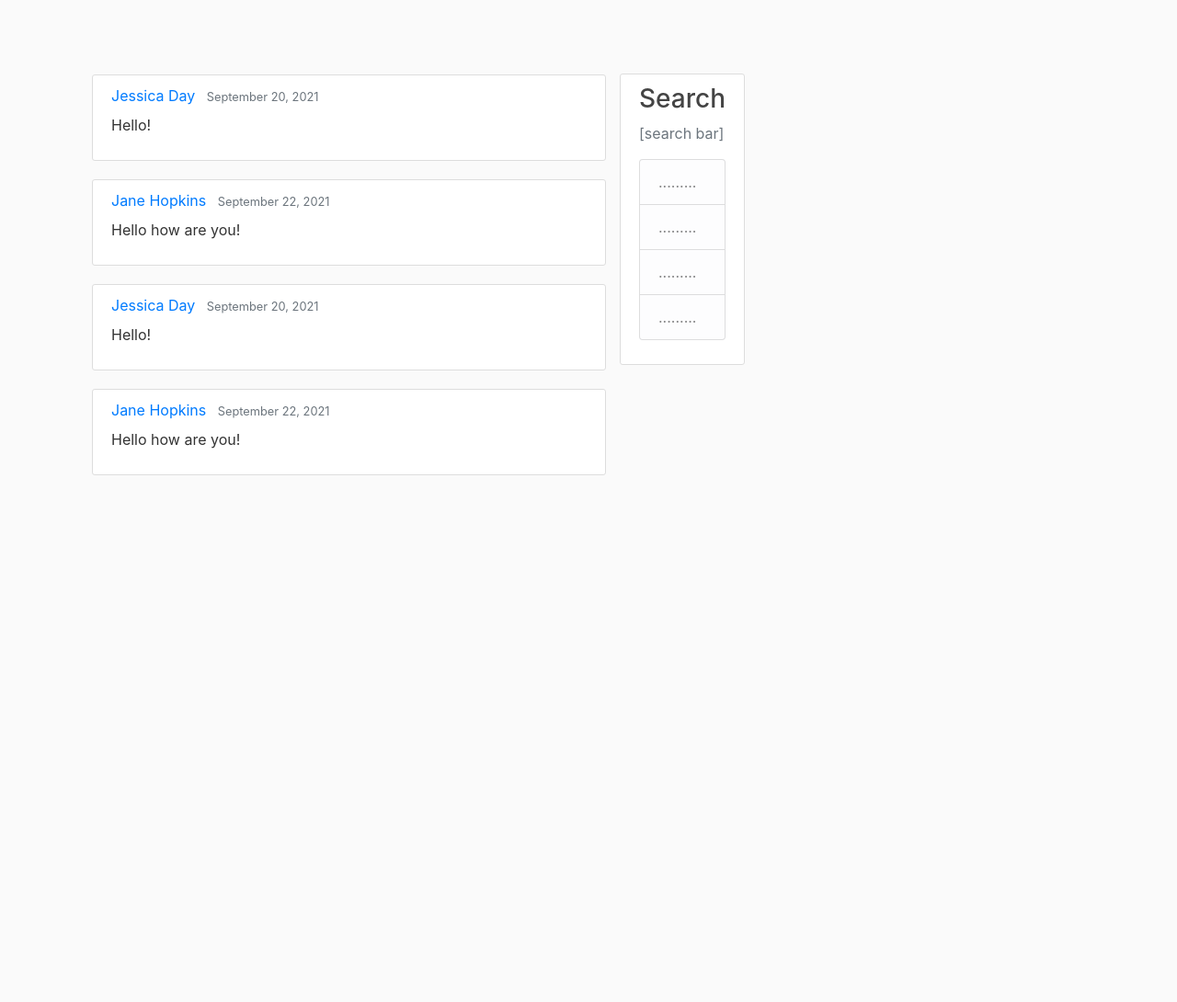
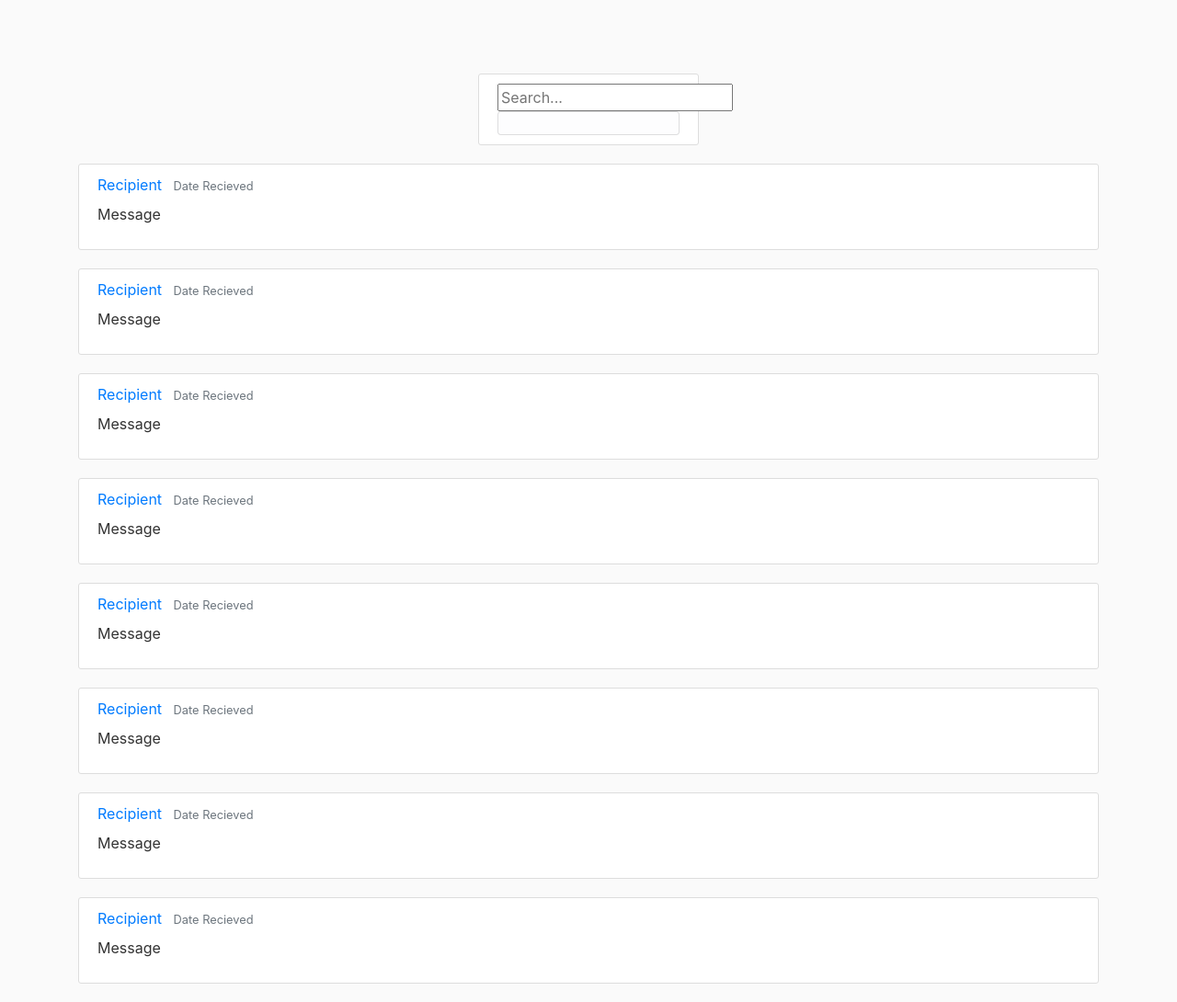
Before and after one commit to emmarodrigue/hunny, a Django app: page /messaging/ in a window 1280 px wide. Shown: the whole page at 92% size. Before the commit the page ends 517 px from the top, so only its background shows below. Run offline with Django 3.2, Linux system fonts and the light colour scheme; some libraries are stand-ins or nearby versions.

Commit message:
update search bar and message list

```diff
--- a/hunny_project/messaging/templates/messaging/home.html
+++ b/hunny_project/messaging/templates/messaging/home.html
@@ -2,30 +2,33 @@
   <head>
     <style>
       div.search {
-      float: right;
+        float: top;
+        margin-left: auto;
+        margin-right: auto;
+        width: 15em
+      }
+      .navbar-form .form-control {
+        display: inline-block;
+        width: auto;
+        vertical-align: middle;
       }
     </style>
   </head>
   <body>
-
     <main role="main" class="container">
-  <div class="col-md-8">
       <div class="search">
         <div class="content-section">
-            <h3>Search</h3>
-            <p class='text-muted'>[search bar]
+            <div class="topnav">
+              <input type="text" placeholder="Search...">
+            </div>
               <ul class="list-group">
-                <li class="list-group-item list-group-item-light">.........</li>
-                <li class="list-group-item list-group-item-light">.........</li>
-                <li class="list-group-item list-group-item-light">.........</li>
-                <li class="list-group-item list-group-item-light">.........</li>
+                  <li class="list-group-item list-group-item-light">         </li>
               </ul>
-            </p>
             </div>
         </div>
       </div>
     </main>
-
+  </body>
 {% extends "messaging/base.html" %}
 {% block content %}
       {% for messages in messages %}
@@ -40,4 +43,5 @@
             </div>
         </article>
       {% endfor %}
+</html>
 {% endblock content %}
--- a/hunny_project/messaging/templates/messaging/room.html
+++ b/hunny_project/messaging/templates/messaging/room.html
@@ -58,7 +58,7 @@ body {
 </head>
 <body>
 
-<h2>{{room}} - {{ messages.recipient }}</h2>
+<h2>{{room}} - example name</h2>
 
 <div id="display">
 
--- a/hunny_project/messaging/views.py
+++ b/hunny_project/messaging/views.py
@@ -3,33 +3,61 @@ from django.http import HttpResponse
 
 messages = [
     {
-    'recipient': 'Jessica Day',
-    'message_contents': 'Hello!',
-    'date_recieved': 'September 20, 2021',
-    'date_delivered': 'September 21, 2021',
-    'date_read': 'September 22, 2021',
+    'recipient': 'Recipient',
+    'message_contents': 'Message',
+    'date_recieved': 'Date Recieved',
+    'date_delivered': 'Date Delivered',
+    'date_read': 'Date Read',
     },
     {
-    'recipient': 'Jane Hopkins',
-    'message_contents': 'Hello how are you!',
-    'date_recieved': 'September 22, 2021',
-    'date_delivered': 'September 23, 2021',
-    'date_read': 'September 24, 2021',
+    'recipient': 'Recipient',
+    'message_contents': 'Message',
+    'date_recieved': 'Date Recieved',
+    'date_delivered': 'Date Delivered',
+    'date_read': 'Date Read',
     },
     {
-    'recipient': 'Jessica Day',
-    'message_contents': 'Hello!',
-    'date_recieved': 'September 20, 2021',
-    'date_delivered': 'September 21, 2021',
-    'date_read': 'September 22, 2021',
+    'recipient': 'Recipient',
+    'message_contents': 'Message',
+    'date_recieved': 'Date Recieved',
+    'date_delivered': 'Date Delivered',
+    'date_read': 'Date Read',
     },
     {
-    'recipient': 'Jane Hopkins',
-    'message_contents': 'Hello how are you!',
-    'date_recieved': 'September 22, 2021',
-    'date_delivered': 'September 23, 2021',
-    'date_read': 'September 24, 2021',
-    }
+    'recipient': 'Recipient',
+    'message_contents': 'Message',
+    'date_recieved': 'Date Recieved',
+    'date_delivered': 'Date Delivered',
+    'date_read': 'Date Read',
+    },
+        {
+    'recipient': 'Recipient',
+    'message_contents': 'Message',
+    'date_recieved': 'Date Recieved',
+    'date_delivered': 'Date Delivered',
+    'date_read': 'Date Read',
+    },
+        {
+    'recipient': 'Recipient',
+    'message_contents': 'Message',
+    'date_recieved': 'Date Recieved',
+    'date_delivered': 'Date Delivered',
+    'date_read': 'Date Read',
+    },
+        {
+    'recipient': 'Recipient',
+    'message_contents': 'Message',
+    'date_recieved': 'Date Recieved',
+    'date_delivered': 'Date Delivered',
+    'date_read': 'Date Read',
+    },
+        {
+    'recipient': 'Recipient',
+    'message_contents': 'Message',
+    'date_recieved': 'Date Recieved',
+    'date_delivered': 'Date Delivered',
+    'date_read': 'Date Read',
+    },
 ]
 
 def home(request):
```
Also changed, not shown: hunny_project/db.sqlite3. Lines whose indentation alone changed are shown as unchanged.
